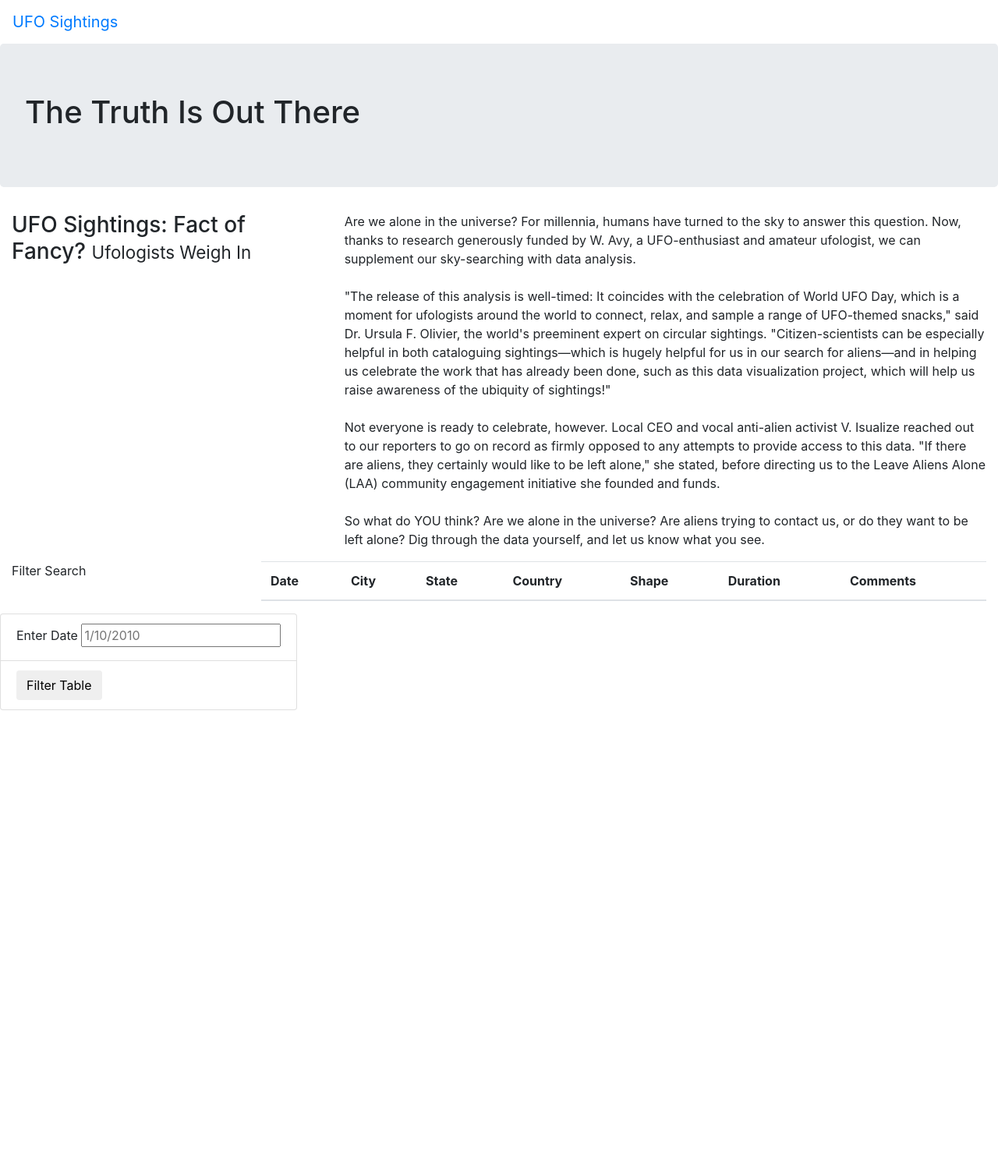
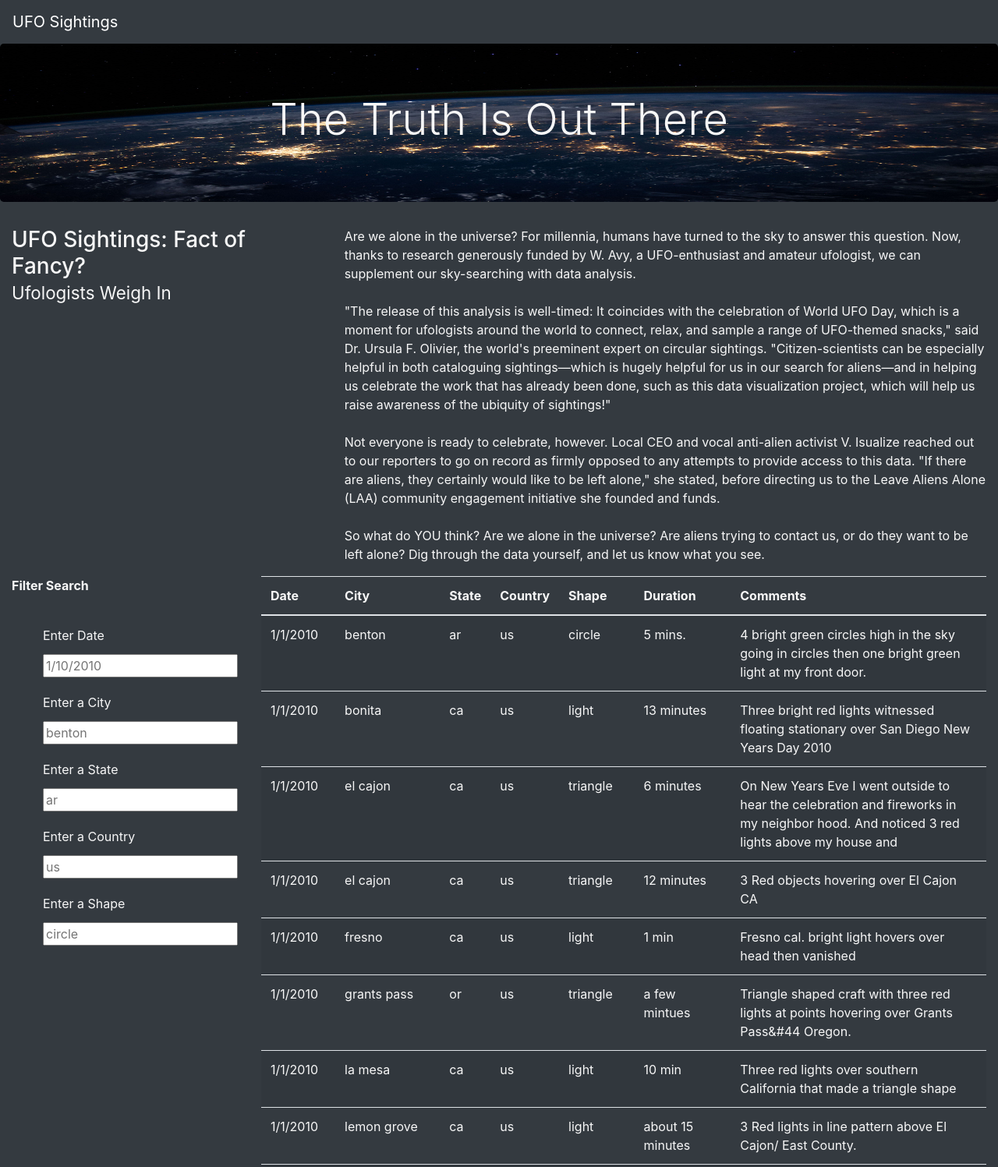
Before and after one commit to BuyAnotherCouch/UFOs, a plain HTML site: page index.html in a window 1280 px wide. Shown: the top 1497 px of the page at 78% size. Before the commit the page ends 911 px from the top, so only its background shows below. Drawn offline with nearby package versions, Linux system fonts and the light colour scheme.

Commit message:
Adding app and index

```diff
--- a/index.html
+++ b/index.html
@@ -13,19 +13,19 @@
     />
     <link rel="stylesheet" href="static/css/style.css">
 </head>
-<body>
+<body class="bg-dark">
     <div class="wrapper">
-        <nav class="navbar navbar-expand-lg">
+        <nav class="navbar navbar-dark bg-dark navbar-expand-lg">
             <a class="navbar-brand" href="index.html">UFO Sightings</a>
         </nav>
     </div>
     <div class="jumbotron">
-        <h1>The Truth Is Out There</h1>
+        <h1 class="display-4">The Truth Is Out There</h1>
     </div>
     <div class="container-fluid">
         <div class="row">
           <div class="col-md-4">
-            <h3>UFO Sightings: Fact of Fancy? <small>Ufologists Weigh In</small></h3>
+            <h3>UFO Sightings: Fact of Fancy? <br><small>Ufologists Weigh In</small></h3>
           </div>
           <div class="col-md-8">
             <p>
@@ -37,9 +37,31 @@
           <div class="container-fluid">
             <div class="row">
               <div class="col-md-3">
-                <form>
-                    <p>Filter Search</p>
-                </form>
+                <form class="bg-dark">
+                    <p class="font-weight-bold">Filter Search </p>
+                    <ul class="bg-dark">
+                      <li class="bg-dark">
+                        <label for="date">Enter Date</label>
+                        <input type="text" placeholder="1/10/2010" id="datetime" />
+                      </li>
+                      <li class="bg-dark">
+                        <label for="city">Enter a City</label>
+                        <input type="text" placeholder="benton" id="city" />
+                      </li>
+                      <li class="bg-dark">
+                        <label for="state">Enter a State</label>
+                        <input type="text" placeholder="ar" id="state" />
+                      </li>
+                      <li class="bg-dark">
+                        <label for="country">Enter a Country</label>
+                        <input type="text" placeholder="us" id="country" />
+                      </li>
+                      <li class="bg-dark">
+                        <label for="shape">Enter a Shape</label>
+                        <input type="text" placeholder="circle" id="shape" />
+                      </li>
+                    </ul>
+                   </form>
               </div>
               <div class="col-md-9">
                 <table class="table table-striped">
@@ -57,17 +79,10 @@
                   <tbody></tbody>
                 </table>
               </div>
-                <ul class="list-group">
-                    <li class="list-group-item">
-                        <label for="date">Enter Date</label>
-                        <input type="text" placeholder="1/10/2010" id="datetime" />
-                    </li>
-                    <li class="list-group-item">
-                        <button id="filter-btn" type="button" class="btn btn-default">Filter Table</button>
-                    </li>
-                </ul>
-
-            </div>
-          </div>
+             </div>
+        </div>
+          <script src="https://cdnjs.cloudflare.com/ajax/libs/d3/4.11.0/d3.js"></script>
+          <script src="static/js/data.js"></script>
+          <script src="static/js/app.js"></script>
 </body>
 </html>
--- a/static/css/style.css
+++ b/static/css/style.css
@@ -0,0 +1,48 @@
+body {
+
+    color: #f7f7f7;
+  }
+
+.jumbotron {
+    background-image: url("../images/nasa.jpg");
+    background-size: 100% 100%;
+    text-align: center;
+}
+
+/* style {
+    font-family: inherit;
+    font-size: 1rem;
+} */
+
+li {
+    list-style-type: none;
+    font-family: inherit;
+    font-size: 1rem;
+
+}
+
+ul {
+    list-style-type: none;
+    font-family: inherit;
+    font-size: 1rem;
+}
+
+form {
+
+    font-family: inherit;
+    font-size: 1rem;
+}
+
+input {
+    display: inline-block;
+    width: 100%;
+    position: relative;
+    top: .25em;
+}
+
+label {
+    display: inline-block;
+    width: 100%;
+    margin-right: .5em;
+    padding-top: 1.5em;
+}
--- a/static/js/app.js
+++ b/static/js/app.js
@@ -1,10 +1,9 @@
-// import the data from data.js
+// from data.js
 const tableData = data;
 
-// Reference the HTML table using d3
+// get table references
 var tbody = d3.select("tbody");
 
-// Start clean table
 function buildTable(data) {
   // First, clear out any existing data
   tbody.html("");
@@ -20,32 +19,57 @@ function buildTable(data) {
     Object.values(dataRow).forEach((val) => {
       let cell = row.append("td");
       cell.text(val);
-        }
-      );
+    });
   });
 }
 
-function handleClick() {
-    // Grab the datetime value from the filter
-    let date = d3.select("#datetime").property("value");
+// 1. Create a variable to keep track of all the filters as an object.
+const filters = {};
+
+// 3. Use this function to update the filters.
+function updateFilters() {
+
+    // 4a. Save the element that was changed as a variable.
+    let changedElement = d3.select(this);
+    // 4b. Save the value that was changed as a variable.
+    let elementValue = changedElement.property("value");
+    console.log(elementValue);
+    // 4c. Save the id of the filter that was changed as a variable.
+    let filterId = changedElement.attr("id");
+    console.log(filterId);
+
+    // 5. If a filter value was entered then add that filterId and value
+    // to the filters list. Otherwise, clear that filter from the filters object.
+    if (elementValue) {
+      filters[filterId] = elementValue;
+    }
+    else {
+      delete filters[filterId];
+    }
+    // 6. Call function to apply all filters and rebuild the table
+    filterTable();
+
+  }
+
+  // 7. Use this function to filter the table when data is entered.
+  function filterTable() {
+
+    // 8. Set the filtered data to the tableData.
     let filteredData = tableData;
 
-     // Check to see if a date was entered and filter the
-    // data using that date.
-    if (date) {
-      // Apply `filter` to the table data to only keep the
-      // rows where the `datetime` value matches the filter value
-      filteredData = filteredData.filter(row => row.datetime === date);
-    }
+    // 9. Loop through all of the filters and keep any data that
+    // matches the filter values
+      Object.entries(filters).forEach(([a, b]) => {
+          filteredData = filteredData.filter(row => row[a] === b);
+        });
 
-     // Rebuild the table using the filtered data
-    // @NOTE: If no date was entered, then filteredData will
-    // just be the original tableData.
+
+    // 10. Finally, rebuild the table using the filtered data
     buildTable(filteredData);
   }
 
-  // Attach an event to listen for the form button
-  d3.selectAll("#filter-btn").on("click", handleClick);
+  // 2. Attach an event to listen for changes to each filter
+  d3.selectAll("input").on("change", updateFilters);
 
   // Build the table when the page loads
   buildTable(tableData);
```
Also changed, not shown: static/images/nasa.jpg (added). Lines whose indentation alone changed are shown as unchanged.
